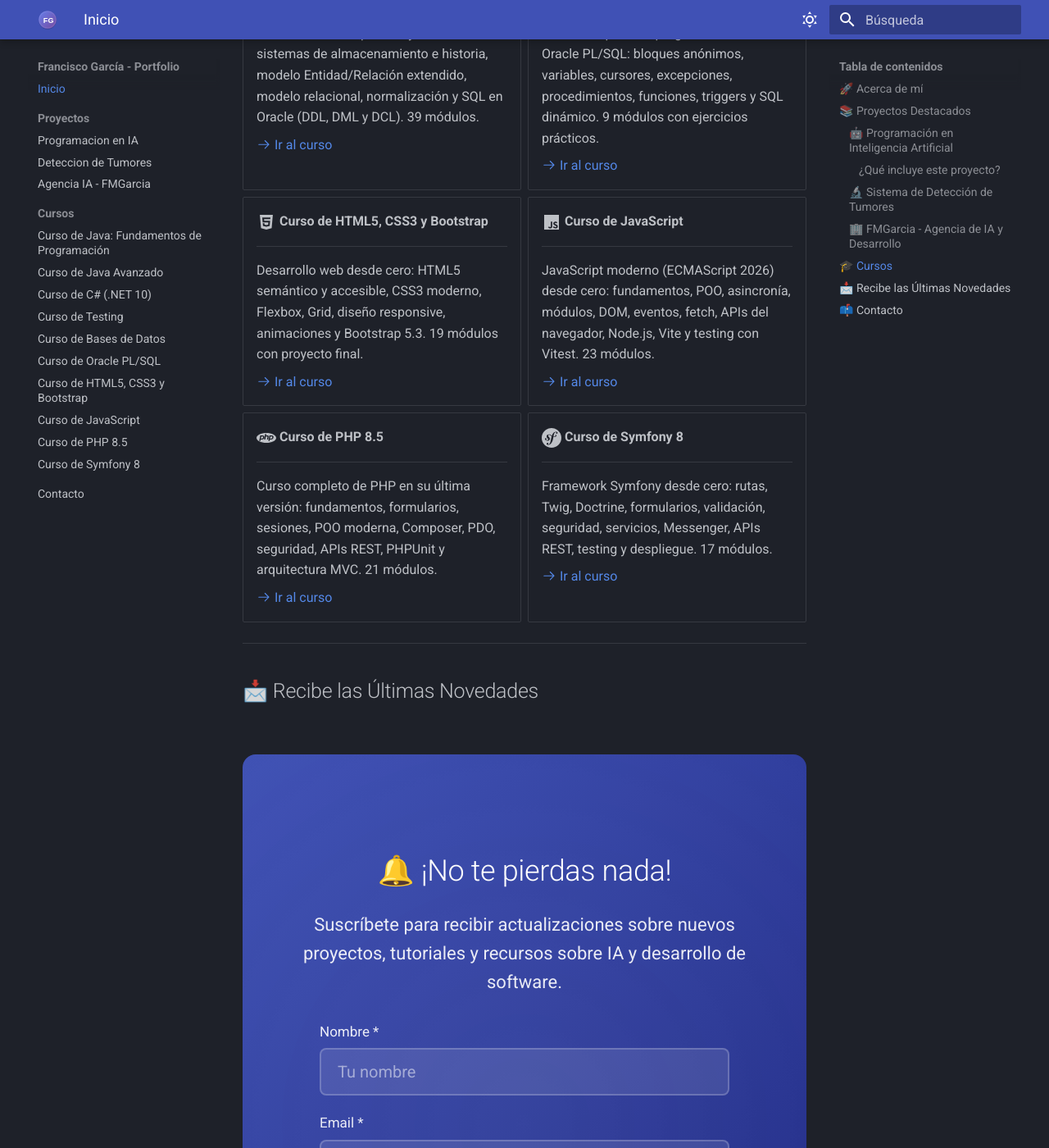
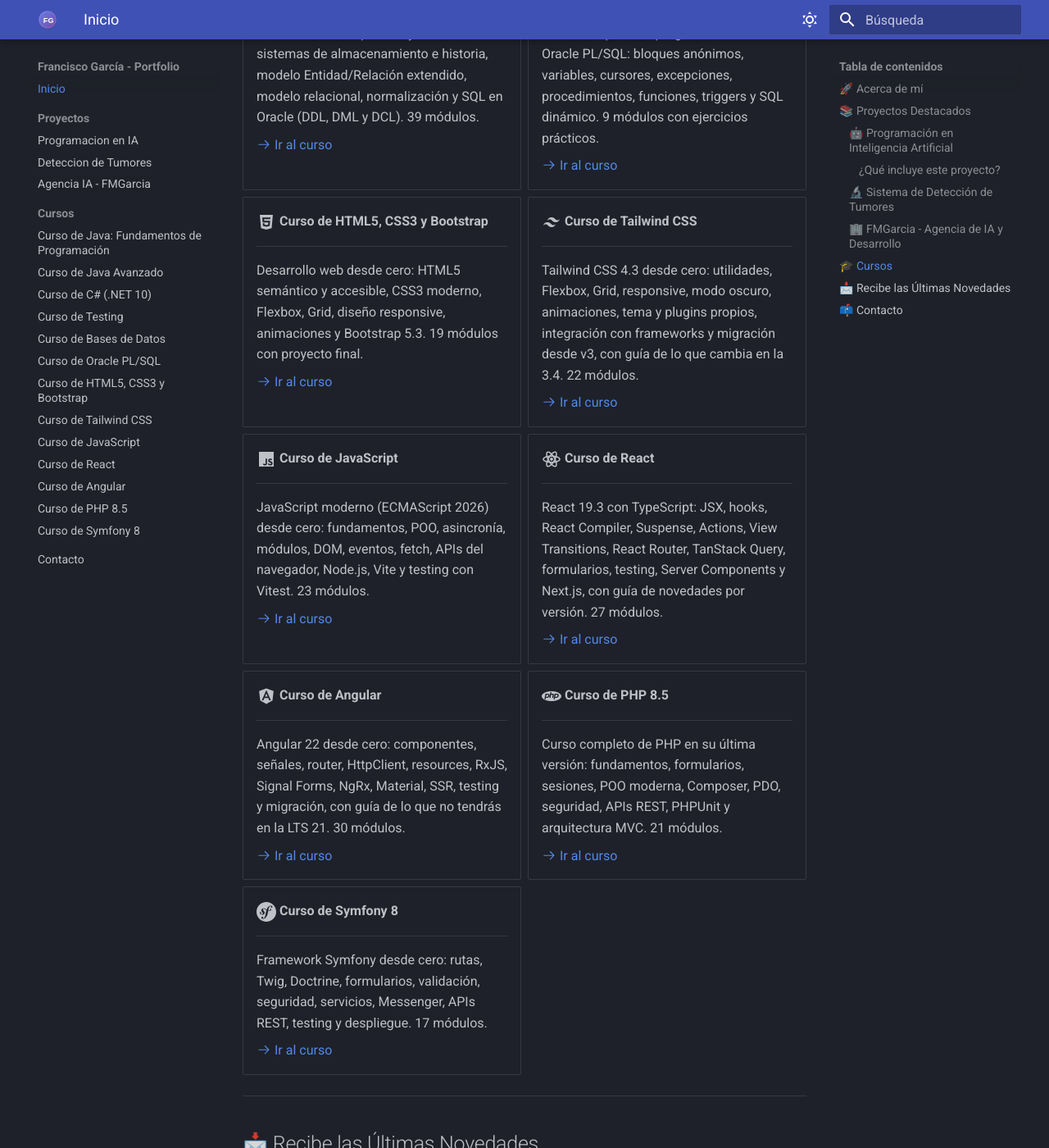
Before and after one commit to fmgarcia/fmgarcia.github.io, an MkDocs documentation site: the page built from docs/index.md, in a window 1280 px wide and 1400 px high, scrolled down 3283 px. Shown: the whole window at 82% size. Built offline with MkDocs 1.6.1 and Material for MkDocs 9.7.7, drawn with Linux system fonts in a browser that asks for light colours; a script that is not in the unit is left out.

Commit message:
Añadir los cursos de React, Angular y Tailwind CSS
Co-Authored-By: Claude Opus 5.5 <noreply@anthropic.com>

```diff
--- a/docs/index.md
+++ b/docs/index.md
@@ -165,6 +165,14 @@ Este sitio web sirve como **puerta de entrada** a todos mis proyectos públicos,
 
     [:octicons-arrow-right-24: Ir al curso](https://fmgarcia.github.io/CursosGithubIO/CursoHTMLCSS/){ target="_blank" }
 
+-   :material-tailwind:{ .lg .middle } **Curso de Tailwind CSS**
+
+    ---
+
+    Tailwind CSS 4.3 desde cero: utilidades, Flexbox, Grid, responsive, modo oscuro, animaciones, tema y plugins propios, integración con frameworks y migración desde v3, con guía de lo que cambia en la 3.4. 22 módulos.
+
+    [:octicons-arrow-right-24: Ir al curso](https://fmgarcia.github.io/CursosGithubIO/CursoTailwind/){ target="_blank" }
+
 -   :material-language-javascript:{ .lg .middle } **Curso de JavaScript**
 
     ---
@@ -172,6 +180,22 @@ Este sitio web sirve como **puerta de entrada** a todos mis proyectos públicos,
     JavaScript moderno (ECMAScript 2026) desde cero: fundamentos, POO, asincronía, módulos, DOM, eventos, fetch, APIs del navegador, Node.js, Vite y testing con Vitest. 23 módulos.
 
     [:octicons-arrow-right-24: Ir al curso](https://fmgarcia.github.io/CursosGithubIO/CursoJavaScript/){ target="_blank" }
+
+-   :material-react:{ .lg .middle } **Curso de React**
+
+    ---
+
+    React 19.3 con TypeScript: JSX, hooks, React Compiler, Suspense, Actions, View Transitions, React Router, TanStack Query, formularios, testing, Server Components y Next.js, con guía de novedades por versión. 27 módulos.
+
+    [:octicons-arrow-right-24: Ir al curso](https://fmgarcia.github.io/CursosGithubIO/CursoReact/){ target="_blank" }
+
+-   :material-angular:{ .lg .middle } **Curso de Angular**
+
+    ---
+
+    Angular 22 desde cero: componentes, señales, router, HttpClient, resources, RxJS, Signal Forms, NgRx, Material, SSR, testing y migración, con guía de lo que no tendrás en la LTS 21. 30 módulos.
+
+    [:octicons-arrow-right-24: Ir al curso](https://fmgarcia.github.io/CursosGithubIO/CursoAngular/){ target="_blank" }
 
 -   :material-language-php:{ .lg .middle } **Curso de PHP 8.5**
 
--- a/mkdocs.yml
+++ b/mkdocs.yml
@@ -53,7 +53,10 @@ nav:
     - Curso de Bases de Datos: https://fmgarcia.github.io/CursosGithubIO/CursoBasesDatos/
     - Curso de Oracle PL/SQL: https://fmgarcia.github.io/CursoPLSQL/
     - Curso de HTML5, CSS3 y Bootstrap: https://fmgarcia.github.io/CursosGithubIO/CursoHTMLCSS/
+    - Curso de Tailwind CSS: https://fmgarcia.github.io/CursosGithubIO/CursoTailwind/
     - Curso de JavaScript: https://fmgarcia.github.io/CursosGithubIO/CursoJavaScript/
+    - Curso de React: https://fmgarcia.github.io/CursosGithubIO/CursoReact/
+    - Curso de Angular: https://fmgarcia.github.io/CursosGithubIO/CursoAngular/
     - Curso de PHP 8.5: https://fmgarcia.github.io/CursosGithubIO/CursoPHP/
     - Curso de Symfony 8: https://fmgarcia.github.io/CursosGithubIO/CursoSymfony/
   - Contacto: contacto.md
```
